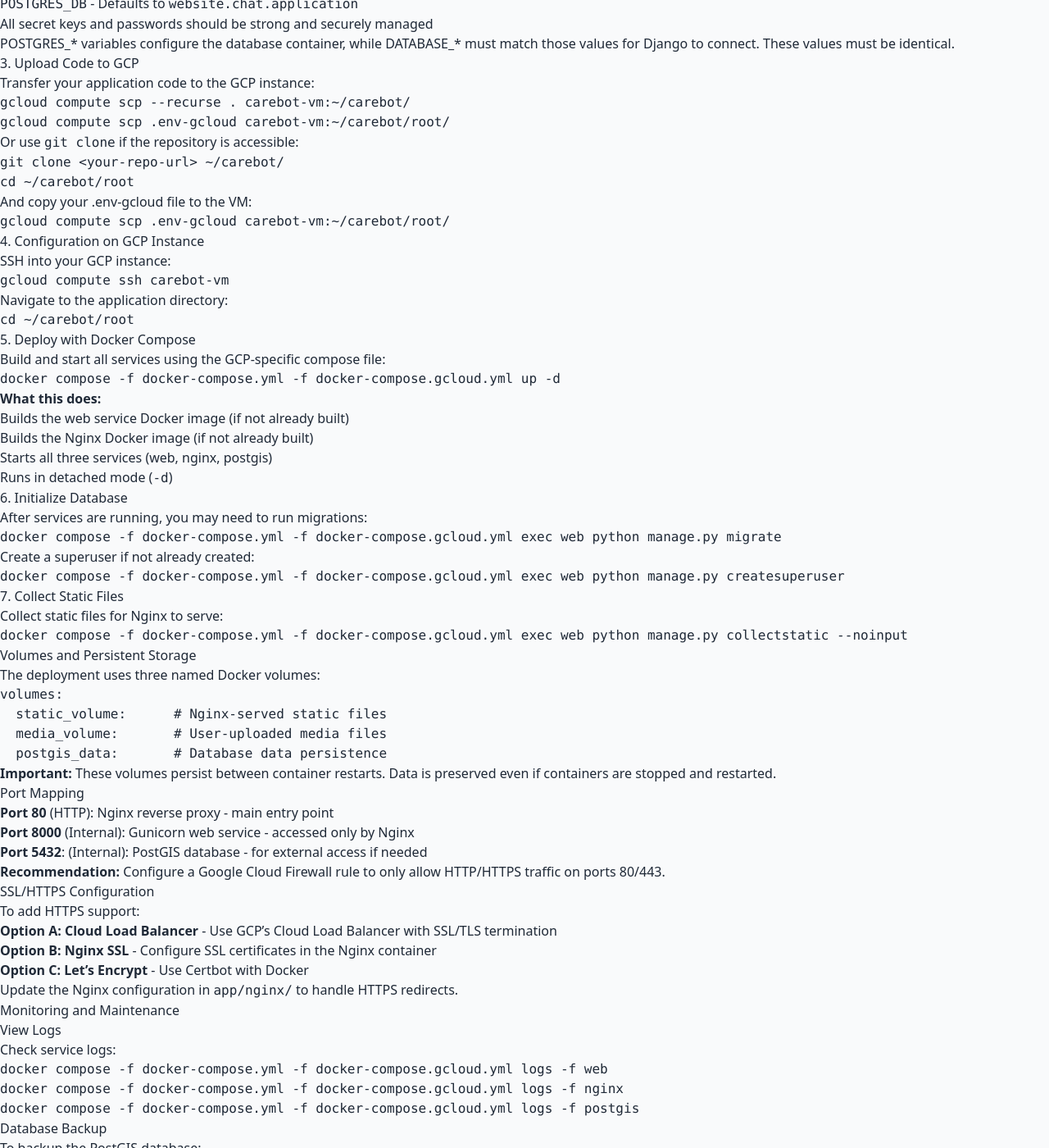
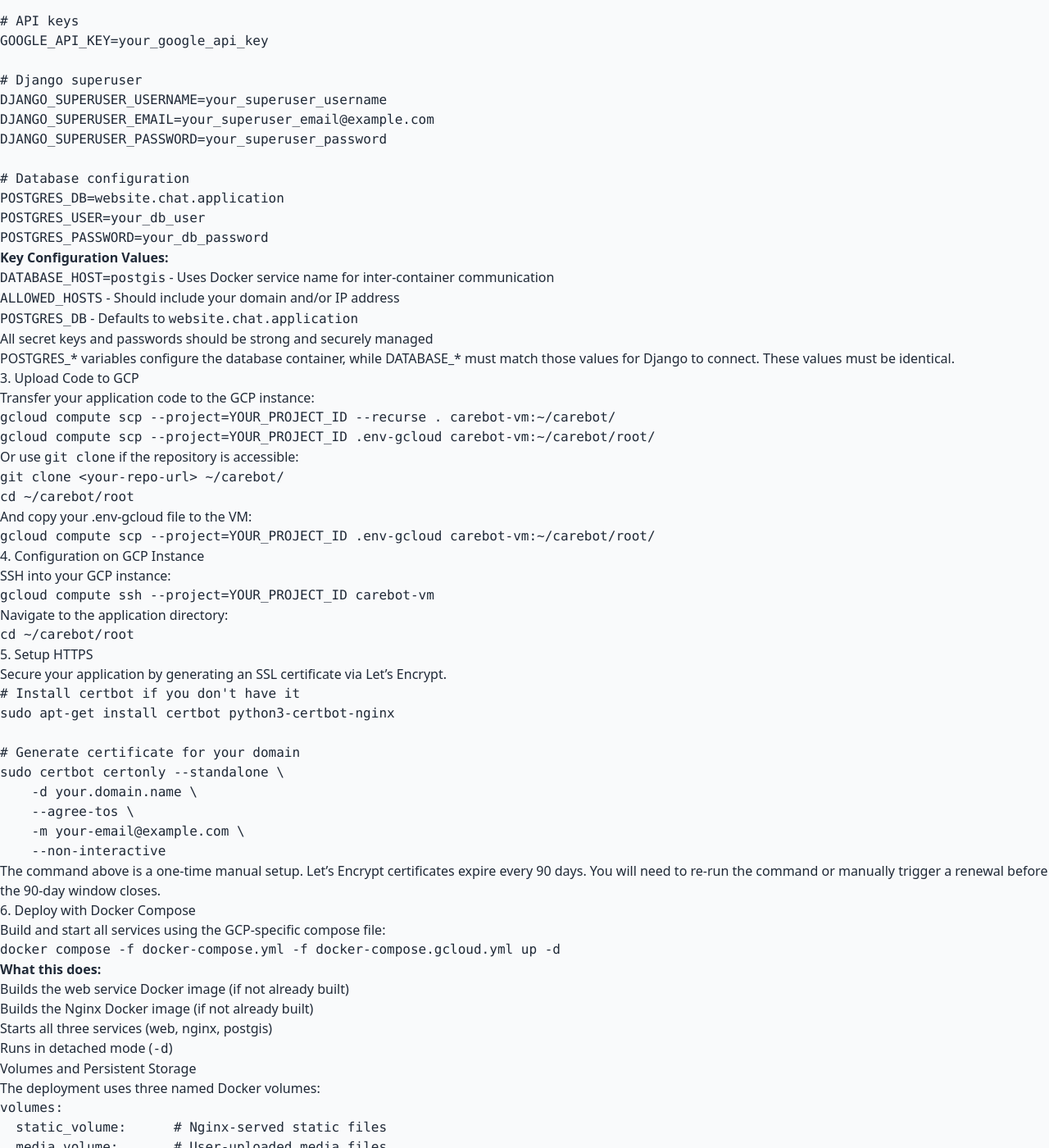
Before and after one commit to Distrubuted-Autonomy-Lab/carebot-project-website, a Jekyll site: the page built from assets/documentation/CLOUD_DEPLOY.md, in a window 1280 px wide and 1400 px high, scrolled down 2502 px. Shown: the whole window at 82% size. Built offline with Jekyll 4.4.1, drawn with Linux system fonts in a browser that asks for light colours; nearby versions of some CDN libraries; our own code applies the rules of GitHub Pages for plain Markdown files; some of the changed text lies outside the part shown.

Commit message:
Update CLOUD_DEPLOY.md

````diff
--- a/assets/documentation/CLOUD_DEPLOY.md
+++ b/assets/documentation/CLOUD_DEPLOY.md
@@ -86,6 +86,22 @@ gcloud compute instances create carebot-vm \
     --boot-disk-size=50GB \
     --tags=http-server,https-server \
     --metadata-from-file=startup-script=./startup-script-app-server.sh
+
+gcloud compute firewall-rules create allow-http \
+    --project=YOUR_PROJECT_ID \
+    --action=ALLOW \
+    --rules=tcp:80 \
+    --source-ranges=0.0.0.0/0 \
+    --target-tags=http-server \
+    --description="Allow HTTP traffic on port 80"
+
+gcloud compute firewall-rules create allow-https \
+    --project=YOUR_PROJECT_ID \
+    --action=ALLOW \
+    --rules=tcp:443 \
+    --source-ranges=0.0.0.0/0 \
+    --target-tags=https-server \
+    --description="Allow HTTPS traffic on port 443"
 ```
 
 Recommended Specs:
@@ -138,8 +154,8 @@ POSTGRES_* variables configure the database container, while DATABASE_* must mat
 Transfer your application code to the GCP instance:
 
 ```bash
-gcloud compute scp --recurse . carebot-vm:~/carebot/
-gcloud compute scp .env-gcloud carebot-vm:~/carebot/root/
+gcloud compute scp --project=YOUR_PROJECT_ID --recurse . carebot-vm:~/carebot/
+gcloud compute scp --project=YOUR_PROJECT_ID .env-gcloud carebot-vm:~/carebot/root/
 ```
 
 Or use `git clone` if the repository is accessible:
@@ -152,7 +168,7 @@ cd ~/carebot/root
 And copy your .env-gcloud file to the VM:
 
 ```bash
-gcloud compute scp .env-gcloud carebot-vm:~/carebot/root/
+gcloud compute scp --project=YOUR_PROJECT_ID .env-gcloud carebot-vm:~/carebot/root/
 ```
 
 ### 4. Configuration on GCP Instance
@@ -160,7 +176,7 @@ gcloud compute scp .env-gcloud carebot-vm:~/carebot/root/
 SSH into your GCP instance:
 
 ```bash
-gcloud compute ssh carebot-vm
+gcloud compute ssh --project=YOUR_PROJECT_ID carebot-vm
 ```
 
 Navigate to the application directory:
@@ -169,7 +185,25 @@ Navigate to the application directory:
 cd ~/carebot/root
 ```
 
-### 5. Deploy with Docker Compose
+### 5. Setup HTTPS
+
+Secure your application by generating an SSL certificate via Let's Encrypt.
+
+```bash
+# Install certbot if you don't have it
+sudo apt-get install certbot python3-certbot-nginx
+
+# Generate certificate for your domain
+sudo certbot certonly --standalone \
+    -d your.domain.name \
+    --agree-tos \
+    -m your-email@example.com \
+    --non-interactive
+```
+
+The command above is a one-time manual setup. Let's Encrypt certificates expire every 90 days. You will need to re-run the command or manually trigger a renewal before the 90-day window closes.
+
+### 6. Deploy with Docker Compose
 
 Build and start all services using the GCP-specific compose file:
 
@@ -182,28 +216,6 @@ docker compose -f docker-compose.yml -f docker-compose.gcloud.yml up -d
 - Builds the Nginx Docker image (if not already built)
 - Starts all three services (web, nginx, postgis)
 - Runs in detached mode (`-d`)
-
-### 6. Initialize Database
-
-After services are running, you may need to run migrations:
-
-```bash
-docker compose -f docker-compose.yml -f docker-compose.gcloud.yml exec web python manage.py migrate
-```
-
-Create a superuser if not already created:
-
-```bash
-docker compose -f docker-compose.yml -f docker-compose.gcloud.yml exec web python manage.py createsuperuser
-```
-
-### 7. Collect Static Files
-
-Collect static files for Nginx to serve:
-
-```bash
-docker compose -f docker-compose.yml -f docker-compose.gcloud.yml exec web python manage.py collectstatic --noinput
-```
 
 ## Volumes and Persistent Storage
 
@@ -225,16 +237,6 @@ volumes:
 - **Port 5432**: (Internal): PostGIS database - for external access if needed
 
 **Recommendation:** Configure a Google Cloud Firewall rule to only allow HTTP/HTTPS traffic on ports 80/443.
-
-## SSL/HTTPS Configuration
-
-To add HTTPS support:
-
-1. **Option A: Cloud Load Balancer** - Use GCP's Cloud Load Balancer with SSL/TLS termination
-2. **Option B: Nginx SSL** - Configure SSL certificates in the Nginx container
-3. **Option C: Let's Encrypt** - Use Certbot with Docker
-
-Update the Nginx configuration in `app/nginx/` to handle HTTPS redirects.
 
 ## Monitoring and Maintenance
 
````
Also changed, not shown: other parts of assets/documentation/CLOUD_DEPLOY.md (+1 -1 lines).
